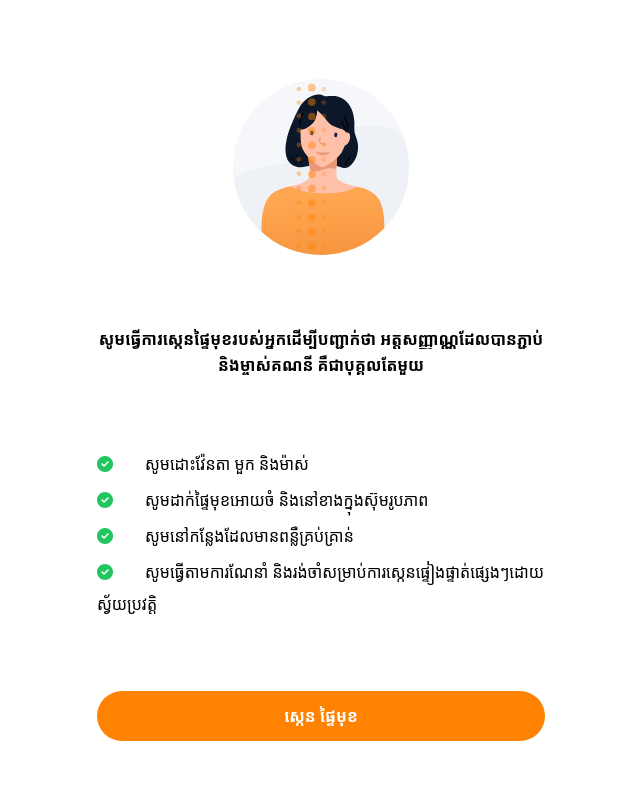
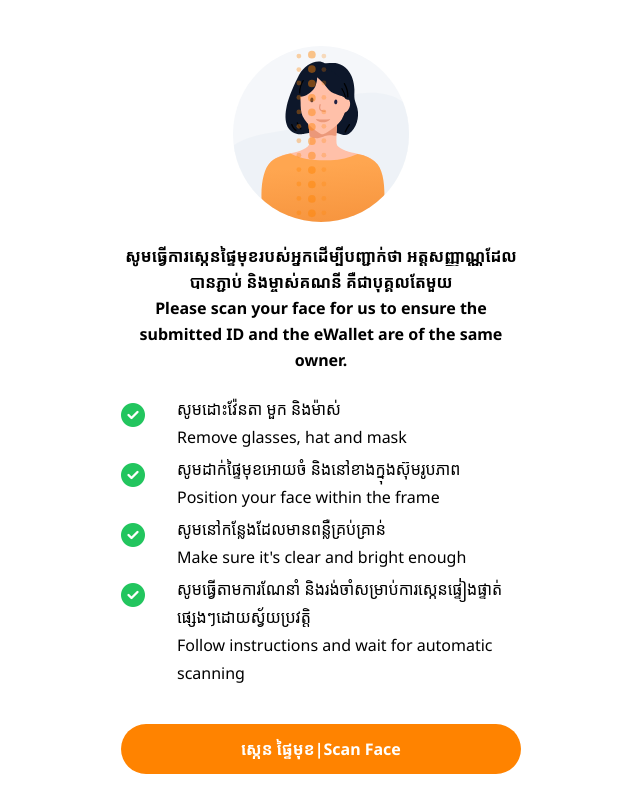
Before and after one commit to ChrisLegaxy/random-h5-ekyc, a Vue app: page / in a window 1280 px wide. Shown: the whole page, without its empty margins (319-959 px from the left). Built offline with nearby package versions, Linux system fonts and the light colour scheme.

Commit message:
feat: add both lang

```diff
--- a/src/App.vue
+++ b/src/App.vue
@@ -1,28 +1,38 @@
 <template>
   <div id="app">
-    <div class="h-full flex justify-center leading-relaxed">
+    <div class="min-h-full flex justify-center leading-relaxed">
       <div
-        class="w-full m-4 mx-8 max-w-md flex flex-col items-center justify-evenly"
+        class="w-full p-4 px-6 max-w-md flex flex-col items-center justify-evenly"
       >
         <div
           class="mt-6 aspect-[2/1] max-h-[11rem] w-full h-full flex items-center justify-center"
         >
           <img class="w-full h-full" :src="require('./assets/profile.svg')" />
         </div>
-        <div class="text-center font-bold my-8">
-          {{
+        <div class="text-center font-bold py-4">
+          <!-- {{
             !language || language == "kh"
               ? content.kh.title
               : language == "en"
               ? content.en.title
               : content.kh.title
-          }}
+          }} -->
+          <div class="flex flex-col">
+            <span>
+              {{ content.kh.title }}
+            </span>
+            <span>
+              {{ content.en.title }}
+            </span>
+          </div>
         </div>
         <div class="flex items-center mb-8">
           <div class="flex flex-col leading-loose gap-1">
-            <div>
-              <i class="fa-solid fa-circle-check text-green-500 mr-8" />
-              <span
+            <div class="flex items-start leading-7">
+              <i
+                class="fa-solid fa-circle-check text-green-500 mr-8 text-2xl mt-1"
+              />
+              <!-- <span
                 >{{
                   !language || language == "kh"
                     ? content.kh.rule_1
@@ -30,49 +40,102 @@
                     ? content.en.rule_1
                     : content.kh.rule_1
                 }}
-              </span>
+              </span> -->
+              <div class="flex flex-col">
+                <span>
+                  {{ content.kh.rule_1 }}
+                </span>
+                <span>
+                  {{ content.en.rule_1 }}
+                </span>
+              </div>
             </div>
-            <div>
-              <i class="fa-solid fa-circle-check text-green-500 mr-8" />
-              <span>{{
+
+            <div class="flex items-start leading-7">
+              <i
+                class="fa-solid fa-circle-check text-green-500 mr-8 text-2xl mt-1"
+              />
+              <!-- <span>{{
                 !language || language == "kh"
                   ? content.kh.rule_2
                   : language == "en"
                   ? content.en.rule_2
                   : content.kh.rule_2
-              }}</span>
+              }}</span> -->
+              <div class="flex flex-col">
+                <span>
+                  {{ content.kh.rule_2 }}
+                </span>
+                <span>
+                  {{ content.en.rule_2 }}
+                </span>
+              </div>
             </div>
-            <div>
-              <i class="fa-solid fa-circle-check text-green-500 mr-8" /><span>{{
+
+            <div class="flex items-start leading-7">
+              <i
+                class="fa-solid fa-circle-check text-green-500 mr-8 text-2xl mt-1"
+              />
+              <!-- <span>{{
                 !language || language == "kh"
                   ? content.kh.rule_3
                   : language == "en"
                   ? content.en.rule_3
                   : content.kh.rule_3
-              }}</span>
+              }}</span> -->
+              <div class="flex flex-col">
+                <span>
+                  {{ content.kh.rule_3 }}
+                </span>
+                <span>
+                  {{ content.en.rule_3 }}
+                </span>
+              </div>
             </div>
-            <div>
-              <i class="fa-solid fa-circle-check text-green-500 mr-8" /><span>{{
+
+            <div class="flex items-start leading-7">
+              <i
+                class="fa-solid fa-circle-check text-green-500 mr-8 text-2xl mt-1"
+              />
+              <!-- <span>{{
                 !language || language == "kh"
                   ? content.kh.rule_4
                   : language == "en"
                   ? content.en.rule_4
                   : content.kh.rule_4
-              }}</span>
+              }}</span> -->
+              <div class="flex flex-col">
+                <span>
+                  {{ content.kh.rule_4 }}
+                </span>
+                <span>
+                  {{ content.en.rule_4 }}
+                </span>
+              </div>
             </div>
           </div>
         </div>
+
         <button
           class="bg-[#ff8300] mb-1 inline-block w-full p-3 rounded-full font-bold text-white"
           @click="takeSelfie"
         >
-          {{
+          <!-- {{
             !language || language == "kh"
               ? content.kh.button
               : language == "en"
               ? content.en.button
               : content.kh.button
-          }}
+          }} -->
+          <div class="flex items-center justify-center">
+            <span>
+              {{ content.kh.button }}
+            </span>
+            <span> | </span>
+            <span>
+              {{ content.en.button }}
+            </span>
+          </div>
         </button>
       </div>
     </div>
```
